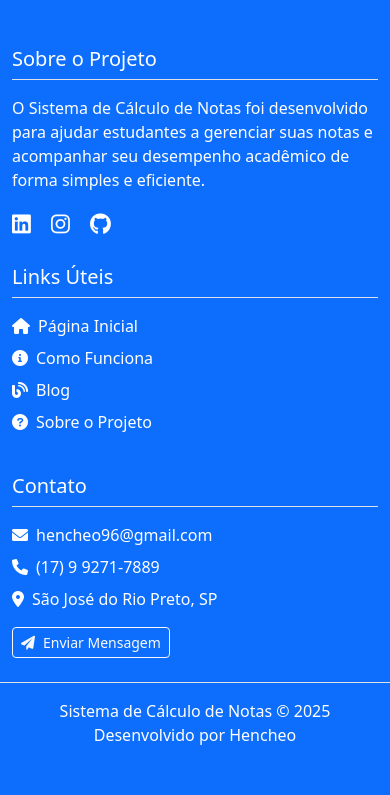
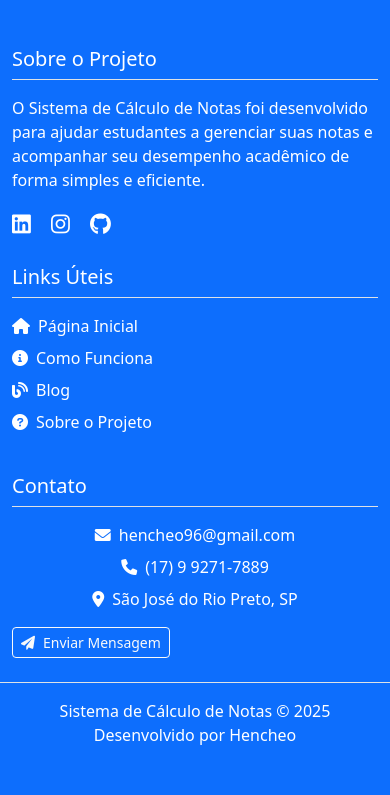
Before and after one commit to Hencheo/calculo-nota, a Django app: template templates/usuarios/blog.html in a window 390 px wide. Shown: the part 1157-1952 px from the top of the page. Run offline with Django 3.2, Linux system fonts and the light colour scheme; the template is opened without the code that fills it, so the values that code supplies are empty; some libraries are stand-ins or nearby versions.

Commit message:
Corrigir exibição do número de contato no mobile

```diff
--- /dev/null
+++ b/static/css/footer.css
@@ -0,0 +1,21 @@
+/* Estilos específicos para o footer */
+.contact-info {
+    margin-bottom: 1rem;
+}
+
+.contact-info li {
+    display: flex;
+    align-items: center;
+    margin-bottom: 0.5rem;
+}
+
+.contact-phone {
+    white-space: nowrap;
+}
+
+/* Garantir visibilidade em dispositivos móveis */
+@media (max-width: 768px) {
+    .contact-info li {
+        justify-content: center;
+    }
+}
--- a/templates/base.html
+++ b/templates/base.html
@@ -10,6 +10,7 @@
     <link href="https://cdn.jsdelivr.net/npm/bootstrap@5.3.0-alpha1/dist/css/bootstrap.min.css" rel="stylesheet">
     <link rel="stylesheet" href="https://cdnjs.cloudflare.com/ajax/libs/font-awesome/6.0.0/css/all.min.css">
     <link rel="stylesheet" href="{% static 'css/style.css' %}">
+    <link rel="stylesheet" href="{% static 'css/footer.css' %}">
     {% block extra_css %}{% endblock %}
 </head>
 <body>
@@ -110,9 +111,9 @@
 
                 <div class="col-md-4">
                     <h5 class="mb-3 border-bottom pb-2">Contato</h5>
-                    <ul class="list-unstyled">
+                    <ul class="list-unstyled contact-info">
                         <li class="mb-2"><i class="fas fa-envelope me-2"></i>hencheo96@gmail.com</li>
-                        <li class="mb-2"><i class="fas fa-phone me-2"></i>(17) 9 9271-7889</li>
+                        <li class="mb-2"><i class="fas fa-phone me-2"></i><span class="contact-phone">(17) 9 9271-7889</span></li>
                         <li class="mb-2"><i class="fas fa-map-marker-alt me-2"></i>São José do Rio Preto, SP</li>
                     </ul>
                     <div class="mt-3">
```
Also changed, not shown: static/css/mobile.css (+14 -0 lines).
